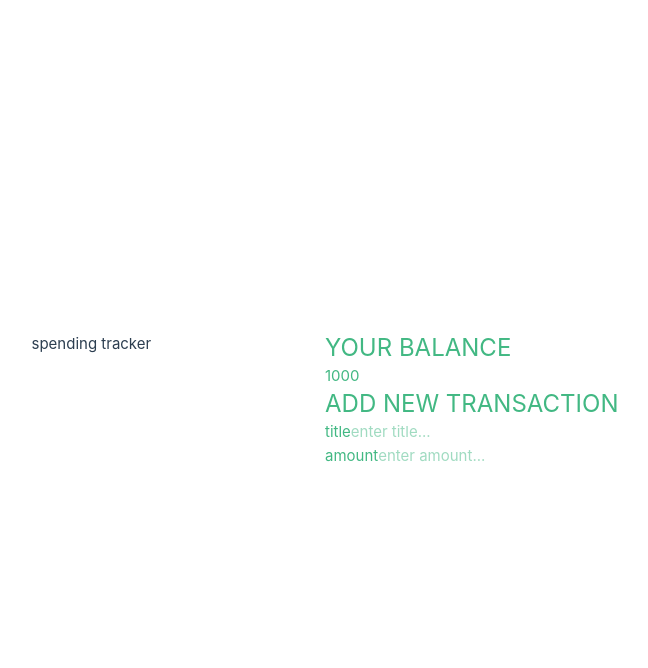
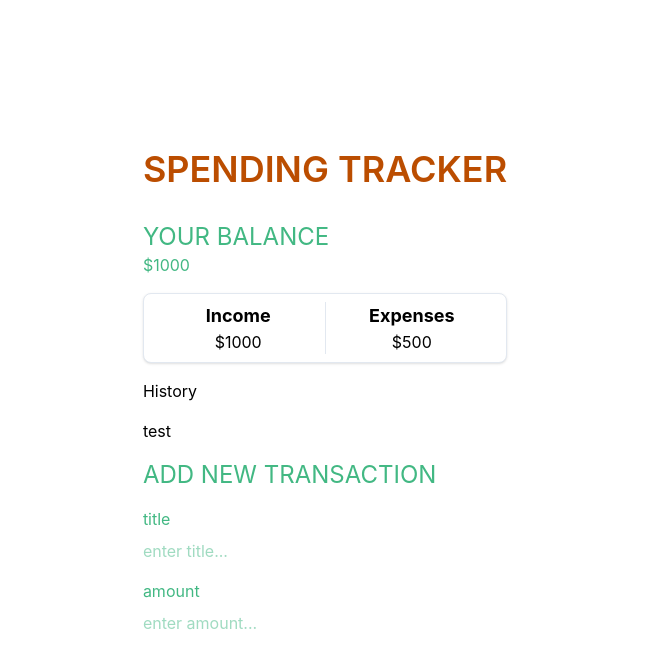
Before and after one commit to edvillatoro2/spending-tracker, a Vue app: page / in a window 1280 px wide. Shown: the top 668 px of the page, without its empty margins (315-963 px from the left). Built offline with nearby package versions, Linux system fonts and the light colour scheme.

Commit message:
styling updates

```diff
--- a/src/App.vue
+++ b/src/App.vue
@@ -1,19 +1,32 @@
+<template>
+  <div class="container mx-auto">
+    <div class="flex flex-col items-center justify-center min-h-screen">
+      <main>
+        <div class="flex items-center justify-center mb-8">
+          <h1 class="text-4xl uppercase font-semibold text-amber-700">
+            spending tracker
+          </h1>
+        </div>
+        <div class="flex flex-col gap-4">
+          <Balance :total="1000" />
+          <Expenses :income="1000" :expenses="500" />
+          <TransactionList
+            :transactions="transactions"
+            @delete-transaction="handleTransactionDelete"
+          />
+          test
+          <AddTransaction :total="1000" />
+        </div>
+      </main>
+    </div>
+  </div>
+</template>
+
 <script setup lang="ts">
 import AddTransaction from "./components/AddTransaction.vue";
 import Balance from "./components/Balance.vue";
+import Expenses from "./components/Expenses.vue";
+import TransactionList from "./components/TransactionList.vue";
 </script>
 
-<template>
-  <header>
-    <div class="wrapper">spending tracker</div>
-  </header>
-
-  <main>
-    <div>
-      <Balance :total="1000" />
-      <AddTransaction :total="1000" />
-    </div>
-  </main>
-</template>
-
 <style scoped></style>
--- a/src/assets/base.css
+++ b/src/assets/base.css
@@ -1,5 +1,5 @@
 /* color palette from <https://github.com/vuejs/theme> */
-:root {
+/* :root {
   --vt-c-white: #ffffff;
   --vt-c-white-soft: #f8f8f8;
   --vt-c-white-mute: #f2f2f2;
@@ -19,10 +19,10 @@
   --vt-c-text-light-2: rgba(60, 60, 60, 0.66);
   --vt-c-text-dark-1: var(--vt-c-white);
   --vt-c-text-dark-2: rgba(235, 235, 235, 0.64);
-}
+} */
 
 /* semantic color variables for this project */
-:root {
+/* :root {
   --color-background: var(--vt-c-white);
   --color-background-soft: var(--vt-c-white-soft);
   --color-background-mute: var(--vt-c-white-mute);
@@ -83,4 +83,4 @@ body {
   text-rendering: optimizeLegibility;
   -webkit-font-smoothing: antialiased;
   -moz-osx-font-smoothing: grayscale;
-}
+} */
--- a/src/assets/main.css
+++ b/src/assets/main.css
@@ -1,7 +1,7 @@
-@import './base.css';
+@import "./base.css";
 @import "tailwindcss";
 
-#app {
+/* #app {
   max-width: 1280px;
   margin: 0 auto;
   padding: 2rem;
@@ -33,4 +33,4 @@ a,
     grid-template-columns: 1fr 1fr;
     padding: 0 2rem;
   }
-}
+} */
--- a/src/components/AddTransaction.vue
+++ b/src/components/AddTransaction.vue
@@ -1,12 +1,12 @@
 <template>
-  <div class="balance">
+  <div class="balance flex flex-col gap-4">
     <h2 class="text-2xl uppercase">add new transaction</h2>
     <form action="">
-        <div>
+      <div class="flex flex-col gap-2 mb-4">
         <label for="text">title</label>
         <input type="text" id="text" placeholder="enter title..." />
       </div>
-        <div>
+      <div class="flex flex-col gap-2 mb-4">
         <label for="amount">amount</label>
         <input type="number" id="amount" placeholder="enter amount..." />
       </div>
@@ -14,8 +14,7 @@
   </div>
 </template>
 
-<script setup lang="ts">
-</script>
+<script setup lang="ts"></script>
 
 <style scoped>
 .balance {
--- a/src/components/Balance.vue
+++ b/src/components/Balance.vue
@@ -1,7 +1,7 @@
 <template>
   <div class="balance">
     <h2 class="text-2xl uppercase">Your Balance</h2>
-    <h1 class="balance">{{ total }}</h1>
+    <h1 class="balance">${{ total }}</h1>
   </div>
 </template>
 
@@ -9,9 +9,9 @@
 const props = defineProps({
   total: {
     type: Number,
-    required: true
-  }
-})
+    required: true,
+  },
+});
 </script>
 
 <style scoped>
--- a/src/components/Expenses.vue
+++ b/src/components/Expenses.vue
@@ -1,11 +1,19 @@
 <template>
-  <div class="expenses">
-    <h2>Expenses</h2>
+  <div class="flex bg-white shadow-sm border border-slate-200 rounded-lg p-2">
+    <div
+      class="flex-1 h-full flex flex-col justify-center items-center border-r border-slate-200"
+    >
+      <h3 class="text-lg font-bold">Income</h3>
+      <p>${{ income }}</p>
+    </div>
+    <div class="flex-1 h-full flex flex-col justify-center items-center">
+      <h3 class="text-lg font-bold">Expenses</h3>
+      <p>${{ expenses }}</p>
+    </div>
   </div>
 </template>
 
 <script setup lang="ts">
-
 const props = defineProps({
   income: {
     type: Number,
@@ -14,12 +22,8 @@ const props = defineProps({
   expenses: {
     type: Number,
     required: true,
-    }
-})
+  },
+});
 </script>
 
-<style scoped>
-.expenses {
-  color: #ff5252;
-}
-</style>
+<style scoped></style>
--- a/src/components/TransactionList.vue
+++ b/src/components/TransactionList.vue
@@ -0,0 +1,29 @@
+<template>
+  <div class="">
+    <h3>History</h3>
+    <ul>
+      <li v-for="transaction in transactions" :key="transaction.id">
+        {{ transaction.text }} - {{ transaction.amount }}
+        <button @click="deleteTransaction(transaction.id)">Delete</button>
+      </li>
+    </ul>
+  </div>
+</template>
+
+<script setup lang="ts">
+interface Transaction {
+  id: number;
+  text: string;
+  amount: number;
+}
+const props = defineProps<{
+  transactions: Transaction[];
+}>();
+
+const emit = defineEmits(["delete-transaction"]);
+const deleteTransaction = (id: number) => {
+  emit("delete-transaction", id);
+};
+</script>
+
+<style scoped></style>
```
Also changed, not shown: src/components/TransactionItem.vue (deleted). Lines whose indentation alone changed are shown as unchanged.
